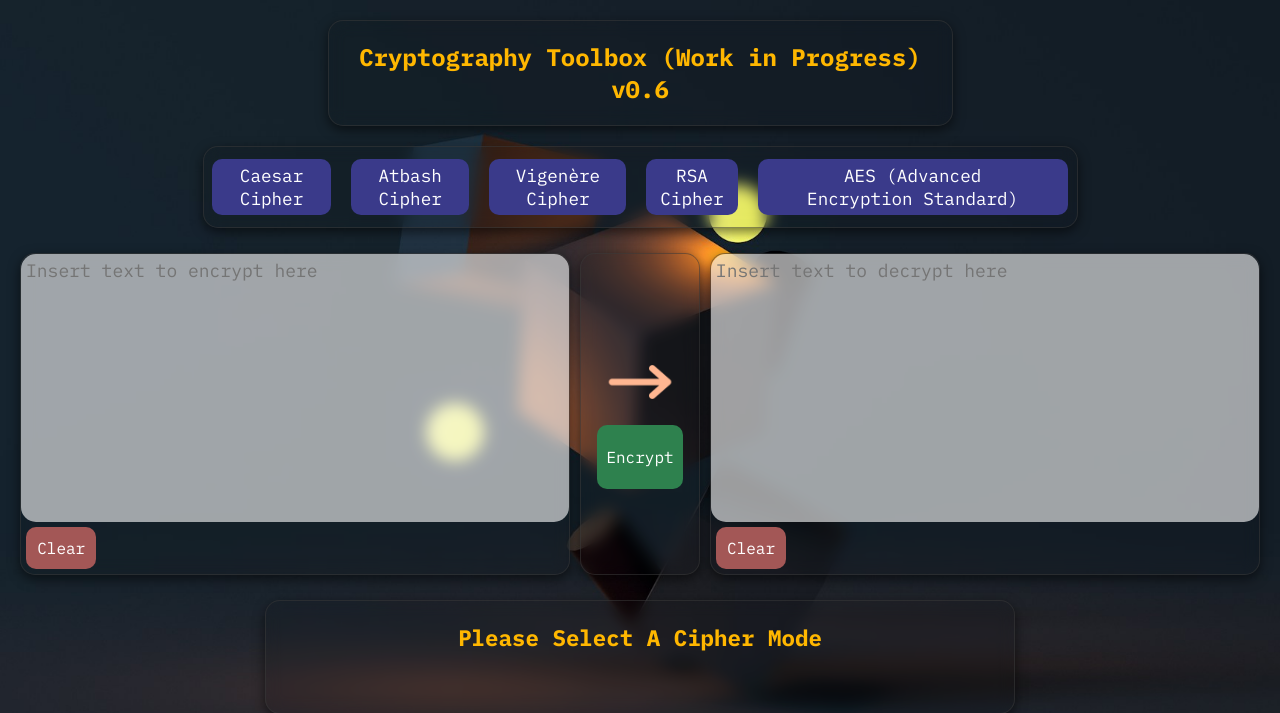
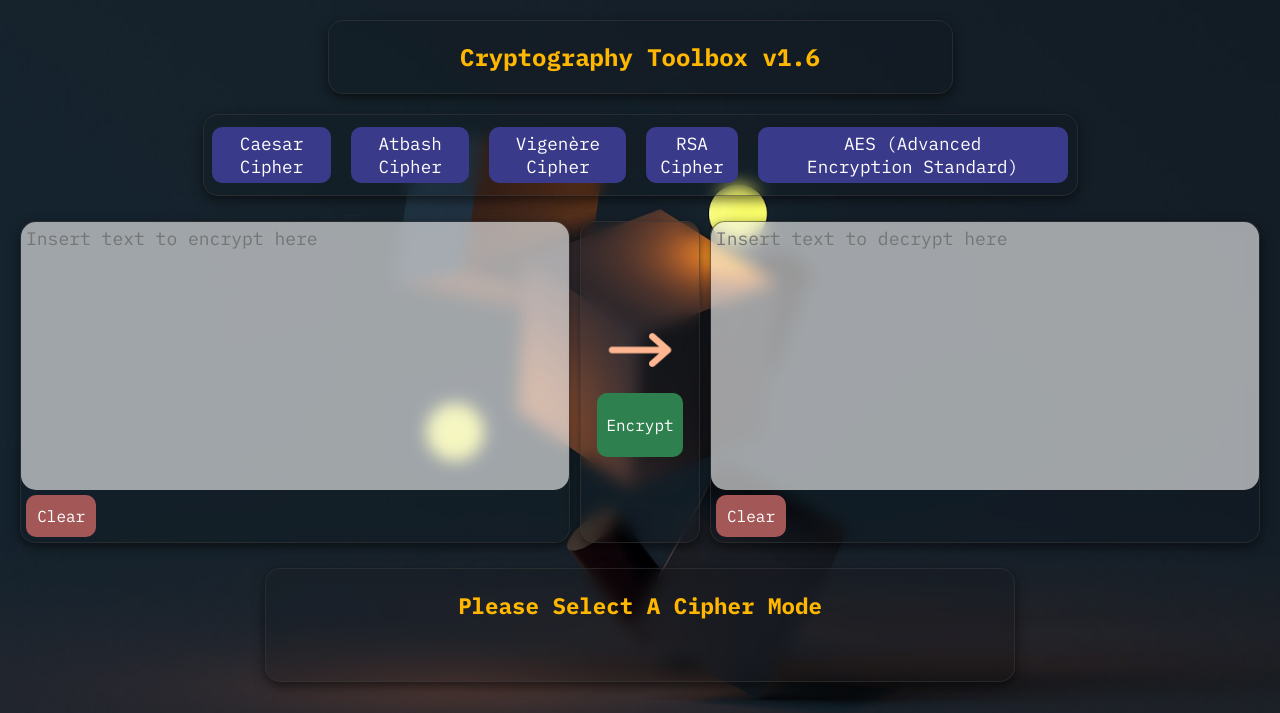
Before and after one commit to adrielmolina/crypt_toolbox, a PHP site: page / in a window 1280 px wide. Shown: the top 713 px of the page. Run offline with PHP 8.4, Linux system fonts and the light colour scheme; some libraries are stand-ins or nearby versions.

Commit message:
removed Work in Progress on title

```diff
--- a/index.php
+++ b/index.php
@@ -8,7 +8,7 @@
 </head>
 <body>
     <div class="header">
-        <h2>Cryptography Toolbox (Work in Progress) v0.6</h2>
+        <h2>Cryptography Toolbox v1.6</h2>
     </div>
 
     <div class="modes_box">
```
